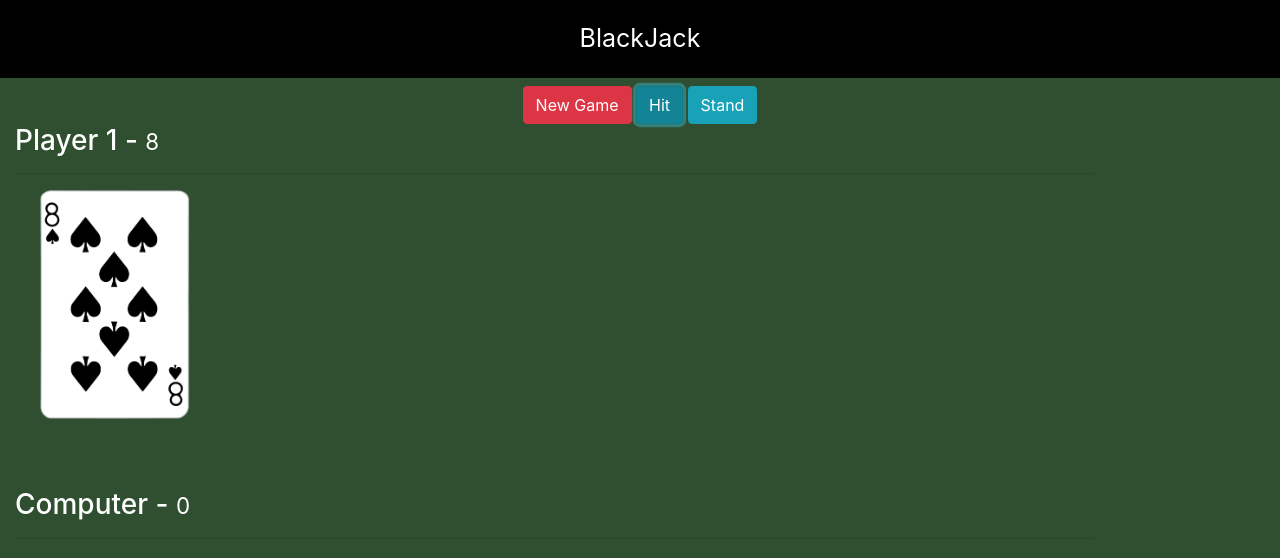
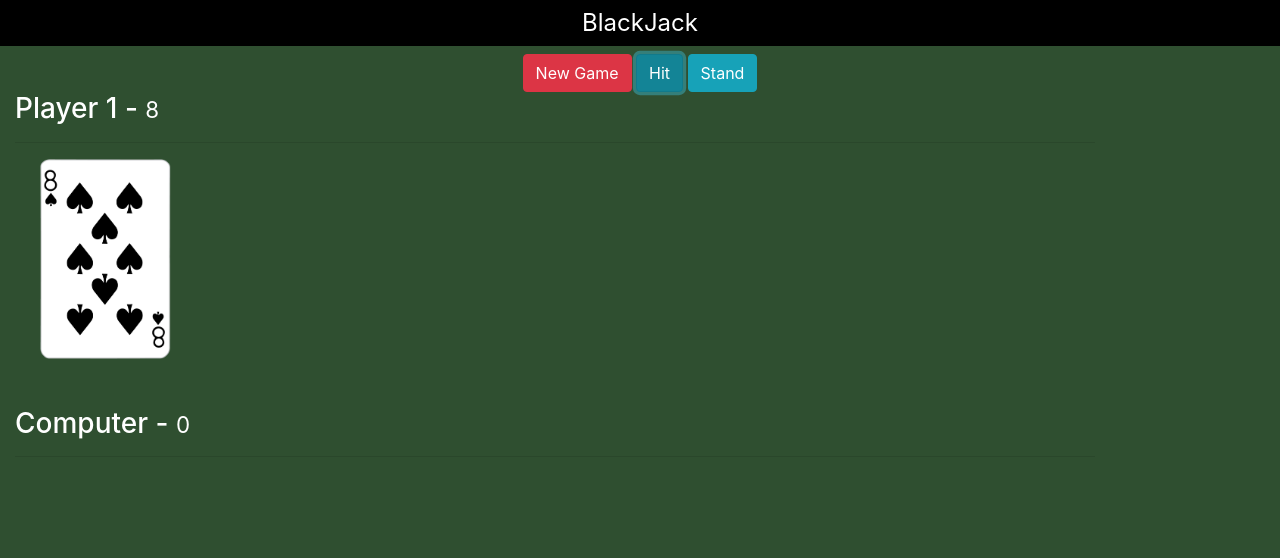
Before and after one commit to ebiale/blackjack, a plain HTML site: page index.html in a window 1280 px wide. Both pictures are taken after a click on the button "Hit". Drawn offline with Linux system fonts and the light colour scheme; some packages are replaced by stand-ins of ours; a script that the page names is missing.

Commit message:
css fixes

```diff
--- a/assets/css/styles.css
+++ b/assets/css/styles.css
@@ -8,12 +8,13 @@ body {
 .title {
     text-align: center;
     background-color: black;
-    padding: 20px;
-    font-size: 25px;
+    padding: 5px;
+    font-size: 24px;
 }
 
 .bj-card {
-    width: 150px;
+    height: 25vh;
+    max-height: 250px;
     position: relative;
     left: 100px;
     margin-left: -75px;
@@ -21,5 +22,6 @@ body {
 
 #pc-cards,
 #player-cards {
-    height: 250px;
+    height: 25vh;
+    max-height: 250px;
 }
```
